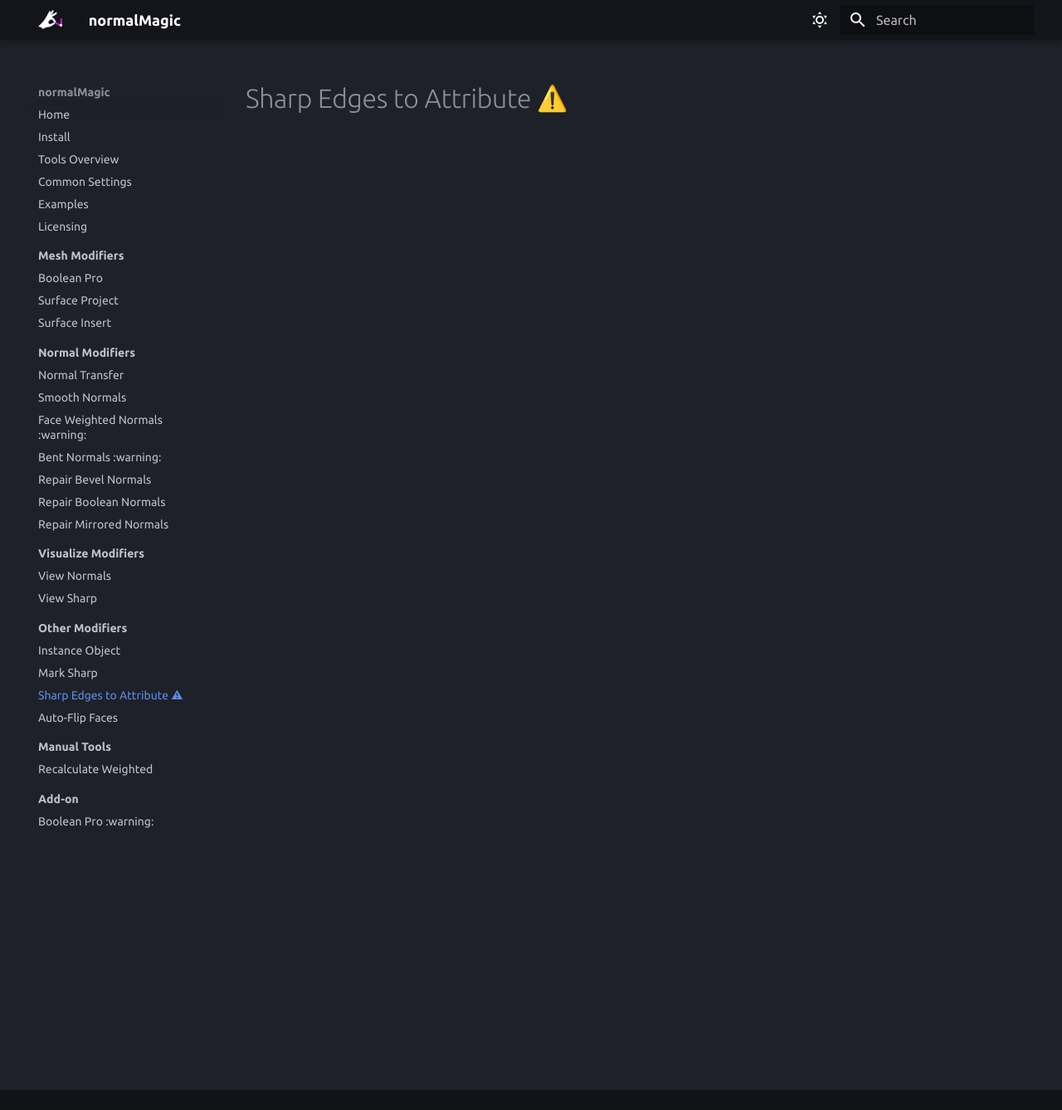
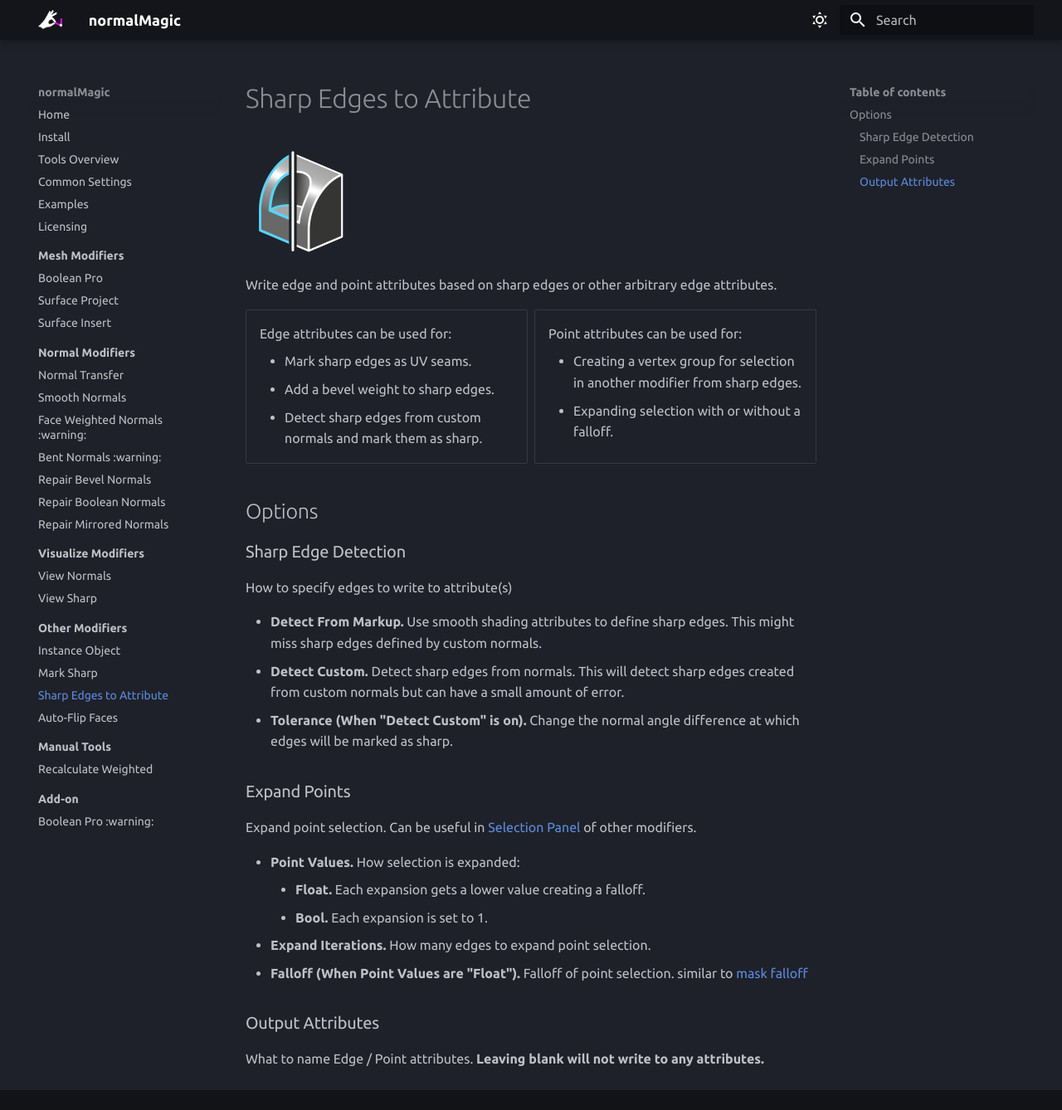
Before and after one commit to SpaghetMeNot/normalmagic, an MkDocs documentation site: the page built from docs/other_tools/sharp_edges_to_attribute.md, in a window 1280 px wide and 1338 px high. Shown: the whole window at 83% size. Built offline with MkDocs 1.6.1 and Material for MkDocs 9.7.7, drawn with Linux system fonts in a browser that asks for light colours; emoji names are drawn with the system emoji font; some web fonts are replaced; the version menu is left out.

Commit message:
Sharp Edges to Attribute page

```diff
--- a/docs/other_tools/sharp_edges_to_attribute.md
+++ b/docs/other_tools/sharp_edges_to_attribute.md
@@ -1 +1,42 @@
-# Sharp Edges to Attribute :warning:
+# Sharp Edges to Attribute
+
+![Sharp Edges to Attribute Icon](../assets/icons/sharp_to_attribute.png){width=128}
+
+Write edge and point attributes based on sharp edges or other arbitrary edge attributes.
+
+<div class="grid cards" markdown>
+
+- Edge attributes can be used for:
+    - Mark sharp edges as UV seams.
+    - Add a bevel weight to sharp edges.
+    - Detect sharp edges from custom normals and mark them as sharp.
+
+- Point attributes can be used for:
+    - Creating a vertex group for selection in another modifier from sharp edges.
+    - Expanding selection with or without a falloff.
+
+</div>
+
+## Options
+
+### Sharp Edge Detection
+
+How to specify edges to write to attribute(s)
+
+- **Detect From Markup.** Use smooth shading attributes to define sharp edges. This might miss sharp edges defined by custom normals.
+- **Detect Custom.** Detect sharp edges from normals. This will detect sharp edges created from custom normals but can have a small amount of error.
+- **Tolerance (When "Detect Custom" is on).** Change the normal angle difference at which edges will be marked as sharp.
+
+### Expand Points
+
+Expand point selection. Can be useful in [Selection Panel](../common_settings.md#selection) of other modifiers.
+
+- **Point Values.** How selection is expanded:
+    - **Float.** Each expansion gets a lower value creating a falloff.
+    - **Bool.** Each expansion is set to 1.
+- **Expand Iterations.** How many edges to expand point selection.
+- **Falloff (When Point Values are "Float").** Falloff of point selection. similar to [mask falloff](../common_settings.md#base-falloff)
+
+### Output Attributes
+
+What to name Edge / Point attributes. **Leaving blank will not write to any attributes.**
```
